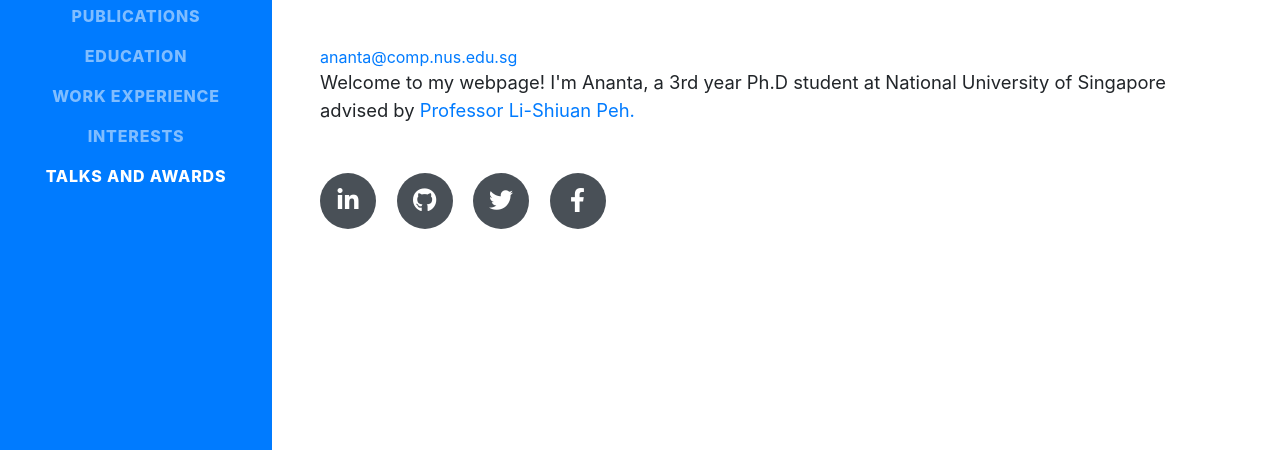
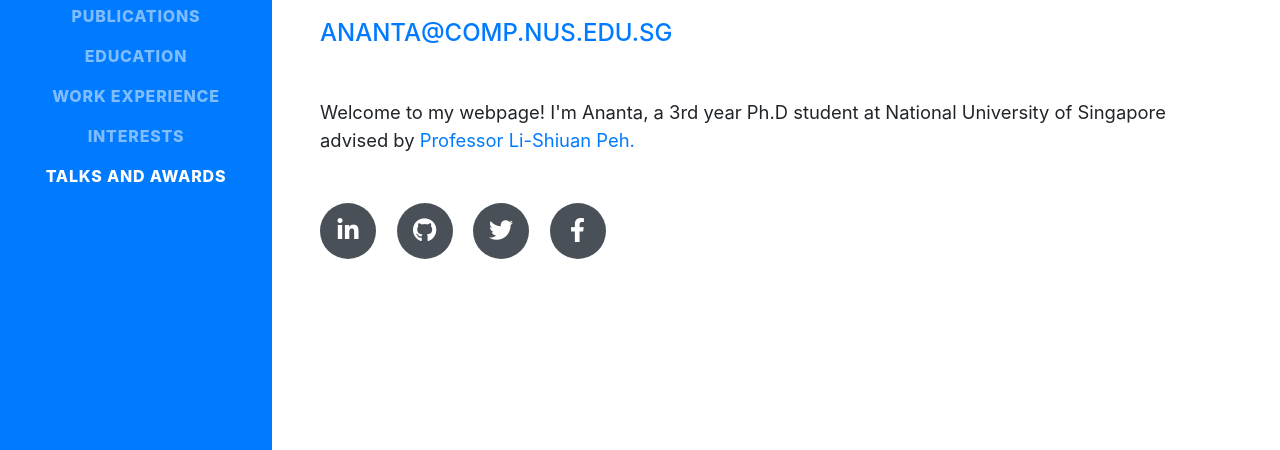
Before and after one commit to AnantaBalaji/anantabalaji.github.io, a website with bundled scripts: page index.html in a window 1280 px wide. Shown: the part 347-797 px from the top of the page. Built offline with nearby package versions, Linux system fonts and the light colour scheme; files whose address does not match are found by name; a web font is replaced by a local one.

Commit message:
Update index.html

```diff
--- a/index.html
+++ b/index.html
@@ -67,7 +67,7 @@
           <span class="text-primary">Balaji</span>
         </h1>
         <div class="subheading mb-5">COM2 B1-02, Systems and Networking Lab 6, School of Computing, NUS, Singapore 117418 </div>
-        <div>
+        <div class="subheading mb-5">
           <a href="mailto:ananta@comp.nus.edu.sg">ananta@comp.nus.edu.sg</a>
         </div>
         <p class="lead mb-5">Welcome to my webpage! I'm Ananta, a 3rd year Ph.D student at National University of Singapore advised by <a href="https://www.comp.nus.edu.sg/~peh/">Professor Li-Shiuan Peh.</a></p>
```
